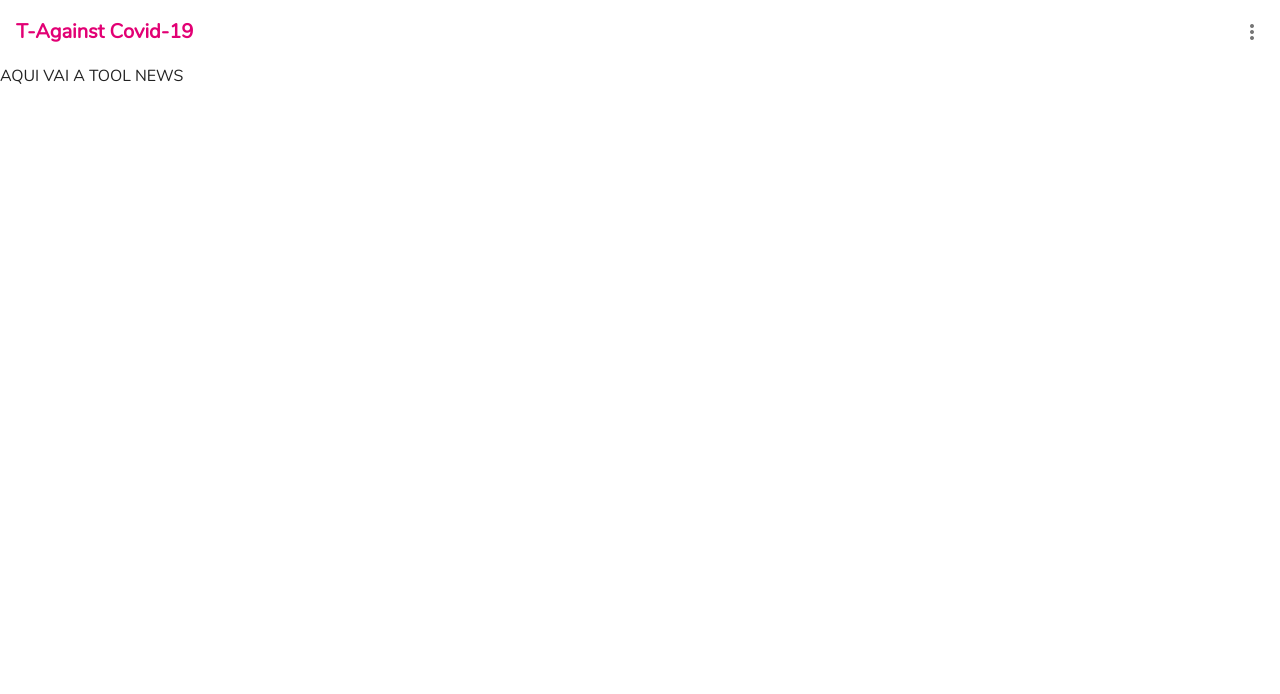
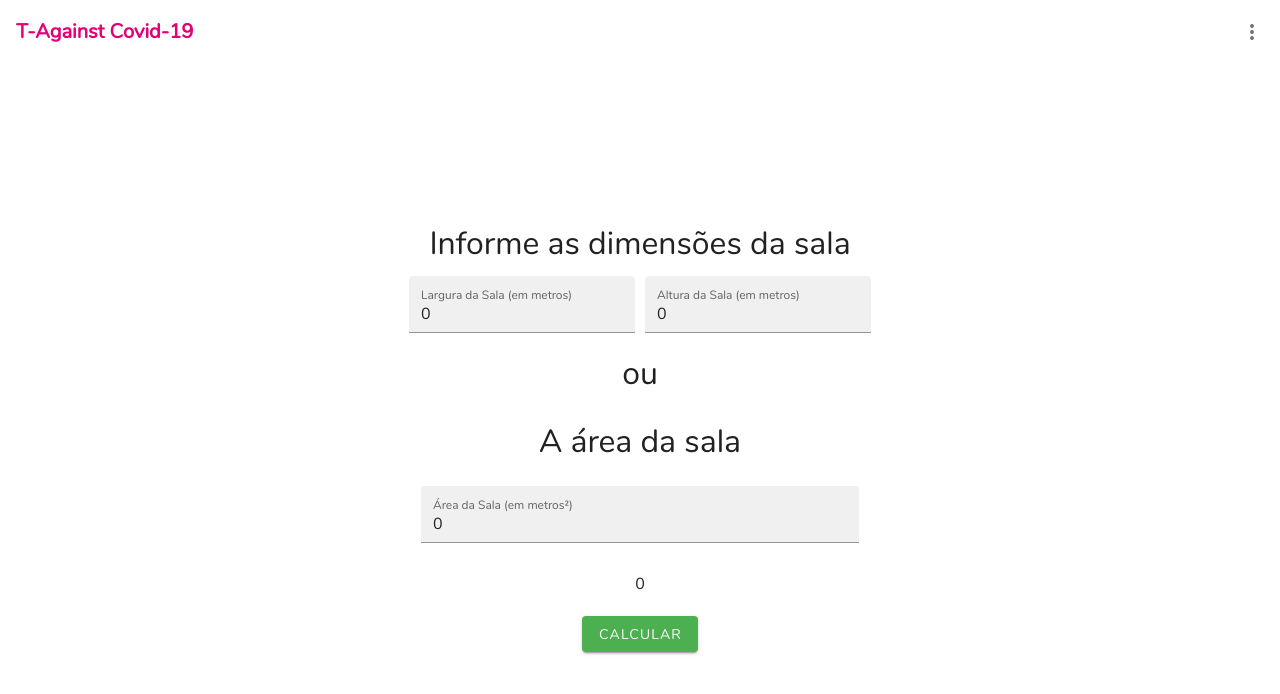
Before and after one commit to dbarbos/tac19, a Vue app: page /#/max-peoples in a window 1280 px wide. Before the commit this address led to /#/news. Shown: the top 694 px of the page. Built offline with nearby package versions, Linux system fonts and the light colour scheme; a web font is replaced by a local one.

Commit message:
design fixes

```diff
--- a/src/covid_tools/max_peoples/max_peoples.vue
+++ b/src/covid_tools/max_peoples/max_peoples.vue
@@ -2,11 +2,12 @@
   <v-container fill-height fluid class="v-text-field input">
     <v-row align="center" justify="center" v-if="hide">
       <v-form ref="form" align="center" justify="center" v-model="valid" :lazy-validation="lazy">
+        <div class="margin-bottom big-text">Informe as dimensões da sala</div>
         <v-row>
           <v-text-field
             v-model="largura"
             type="number"
-            label="Largura da Sala"
+            label="Largura da Sala (em metros)"
             class="margin-side"
             filled
             @input="$v.largura.$touch()"
@@ -15,23 +16,25 @@
           <v-text-field
             v-model="altura"
             type="number"
-            label="Altura da Sala"
+            label="Altura da Sala (em metros)"
             filled
             @input="$v.altura.$touch()"
           ></v-text-field>
         </v-row>
 
-        <div class="margin-bottom">OU</div>
+        <div class="margin-bottom big-text">ou</div>
+
+        <div class="margin-bottom big-text">A área da sala</div>
 
         <v-text-field
           v-model="area"
           type="number"
-          label="Área da Sala"
+          label="Área da Sala (em metros²)"
           filled
           @input="$v.area.$touch()"
         ></v-text-field>
 
-        <div class="margin-bottom">{{msg}}</div>
+        <div color="error" class="margin-bottom">{{msg}}</div>
 
         <v-btn color="success" @click="calcular">Calcular</v-btn>
       </v-form>
@@ -58,7 +61,7 @@ export default {
       largura: 0,
       altura: 0,
       area: 0,
-      msg: "",
+      msg: 0,
       hide: true,
       counter: 0,
       max: 0,
@@ -72,11 +75,11 @@ export default {
       var distanciaMetroQuadrado = 3.5;
       var maxCalc = 0;
 
-      if (this.area != 0) {
+      if (this.area > 0) {
         this.hide = false;
         maxCalc = Math.floor(this.area / distanciaMetroQuadrado);
         this.max = maxCalc < 1 ? 1 : maxCalc;
-      } else if (this.largura != 0 && this.altura != 0) {
+      } else if (this.largura > 0 && this.altura > 0) {
         this.hide = false;
         maxCalc = Math.floor(
           (this.largura * this.altura) / distanciaMetroQuadrado
@@ -104,4 +107,8 @@ export default {
 .margin-side {
   margin-right: 10px !important;
 }
+
+.big-text {
+  font-size: 200%;
+}
 </style>
```
